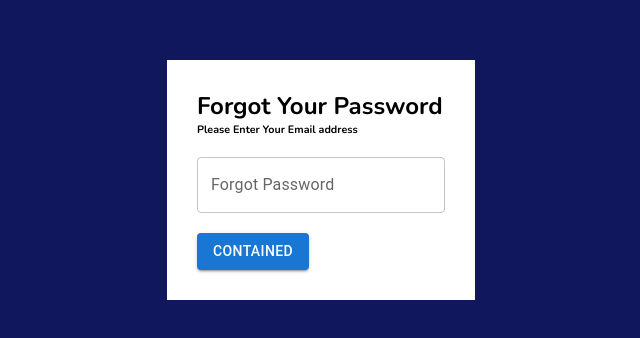
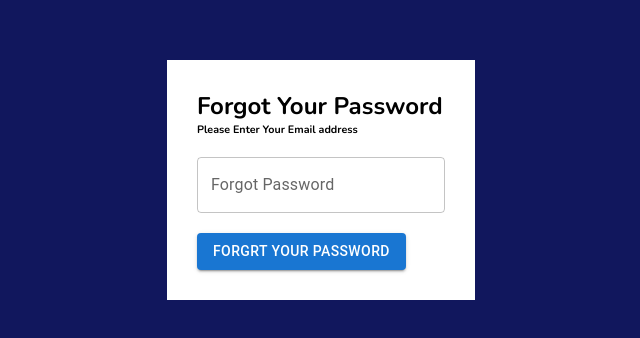
Before and after one commit to sohelrana3/Chatting-app, a React (Vite) app: page /foregetpassword in a window 1280 px wide. Shown: the part 220-558 px from the top of the page, without its empty margins (319-959 px from the left). Built offline with nearby package versions, Linux system fonts and the light colour scheme.

Commit message:
forgot password

```diff
--- a/src/pages/Forgetpassword.jsx
+++ b/src/pages/Forgetpassword.jsx
@@ -1,7 +1,26 @@
-import React from "react";
+import React, { useState } from "react";
 import { TextField, Button } from "@mui/material";
+import { getAuth, sendPasswordResetEmail } from "firebase/auth";
+import { useNavigate } from "react-router-dom";
 
 const Forgetpassword = () => {
+    const auth = getAuth();
+    let navigate = useNavigate();
+    let [text, settext] = useState("");
+    let handleforgot = () => {
+        sendPasswordResetEmail(auth, text)
+            .then(() => {
+                // Password reset email sent!
+                // ..
+                navigate("/login");
+                console.log("forget");
+            })
+            .catch((error) => {
+                const errorCode = error.code;
+                const errorMessage = error.message;
+                // ..
+            });
+    };
     return (
         <div className="forget">
             <div className="forgetbody">
@@ -11,9 +30,12 @@ const Forgetpassword = () => {
                     id="outlined-basic"
                     label="Forgot Password"
                     variant="outlined"
+                    onChange={(e) => settext(e.target.value)}
                 />
                 <div className="forbutton">
-                    <Button variant="contained">Contained</Button>
+                    <Button onClick={handleforgot} variant="contained">
+                        Forgrt Your Password
+                    </Button>
                 </div>
             </div>
         </div>
```
